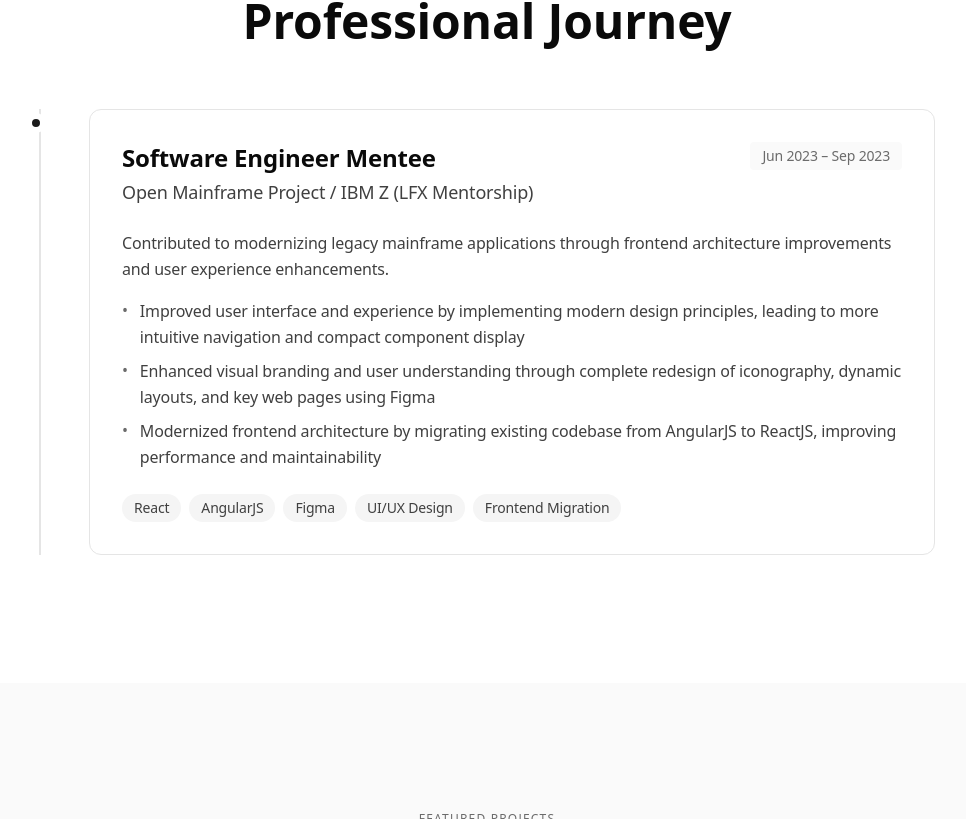
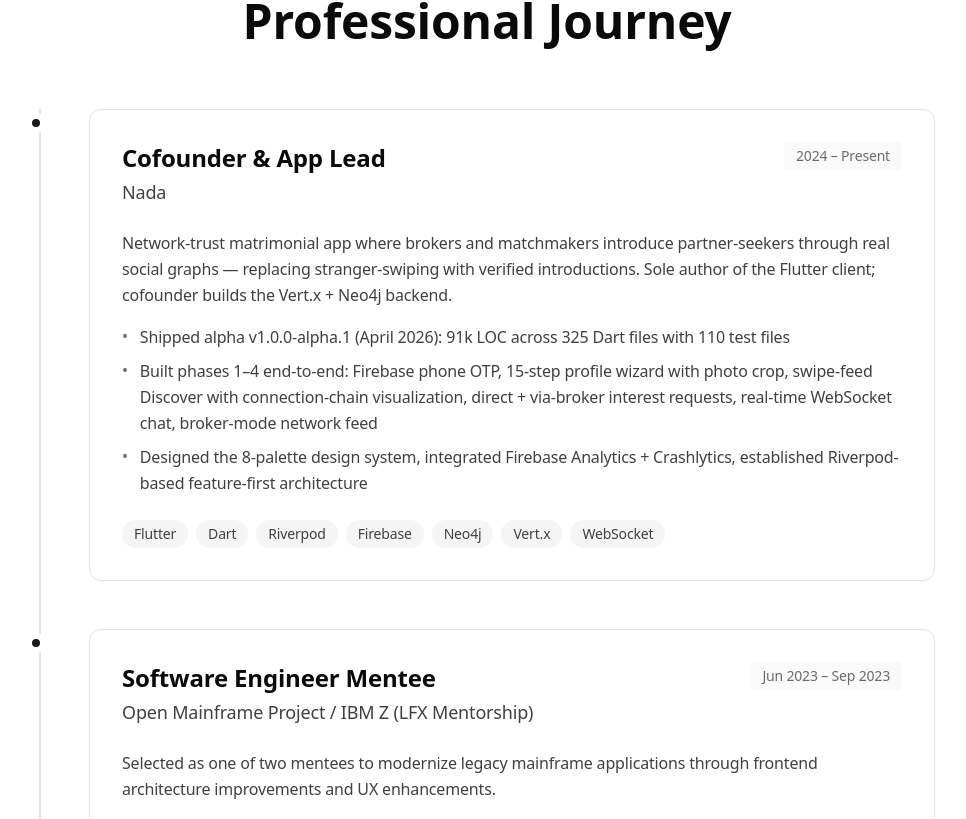
Before and after one commit to aashish-khatri/portfolio, a Next.js app: page / in a window 1280 px wide. Shown: the part 2381-3200 px from the top of the page, without its empty margins (153-1119 px from the left). Built offline with nearby package versions, Linux system fonts and the light colour scheme.

Commit message:
Add Nada cofounder role; refine IBM-Z achievements

```diff
--- a/data/experience.ts
+++ b/data/experience.ts
@@ -10,15 +10,28 @@
 
 export const experienceData: ExperienceItem[] = [
     {
+        id: 'nada',
+        role: 'Cofounder & App Lead',
+        company: 'Nada',
+        period: '2024 – Present',
+        description: 'Network-trust matrimonial app where brokers and matchmakers introduce partner-seekers through real social graphs — replacing stranger-swiping with verified introductions. Sole author of the Flutter client; cofounder builds the Vert.x + Neo4j backend.',
+        achievements: [
+            'Shipped alpha v1.0.0-alpha.1 (April 2026): 91k LOC across 325 Dart files with 110 test files',
+            'Built phases 1–4 end-to-end: Firebase phone OTP, 15-step profile wizard with photo crop, swipe-feed Discover with connection-chain visualization, direct + via-broker interest requests, real-time WebSocket chat, broker-mode network feed',
+            'Designed the 8-palette design system, integrated Firebase Analytics + Crashlytics, established Riverpod-based feature-first architecture'
+        ],
+        techStack: ['Flutter', 'Dart', 'Riverpod', 'Firebase', 'Neo4j', 'Vert.x', 'WebSocket']
+    },
+    {
         id: 'ibm-z',
         role: 'Software Engineer Mentee',
         company: 'Open Mainframe Project / IBM Z (LFX Mentorship)',
         period: 'Jun 2023 – Sep 2023',
-        description: 'Contributed to modernizing legacy mainframe applications through frontend architecture improvements and user experience enhancements.',
+        description: 'Selected as one of two mentees to modernize legacy mainframe applications through frontend architecture improvements and UX enhancements.',
         achievements: [
-            'Improved user interface and experience by implementing modern design principles, leading to more intuitive navigation and compact component display',
-            'Enhanced visual branding and user understanding through complete redesign of iconography, dynamic layouts, and key web pages using Figma',
-            'Modernized frontend architecture by migrating existing codebase from AngularJS to ReactJS, improving performance and maintainability'
+            'Migrated frontend codebase from AngularJS to React, modernizing the application stack and improving maintainability',
+            'Redesigned iconography and key pages in Figma, improving visual branding and user understanding',
+            'Implemented compact component layouts and intuitive navigation patterns across the discovery interface'
         ],
         techStack: ['React', 'AngularJS', 'Figma', 'UI/UX Design', 'Frontend Migration']
     }
```
